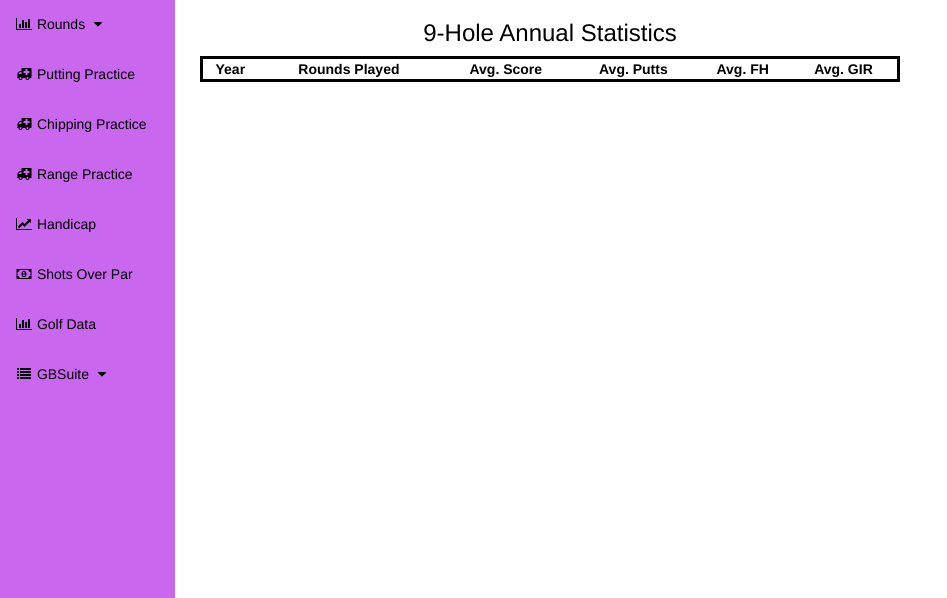
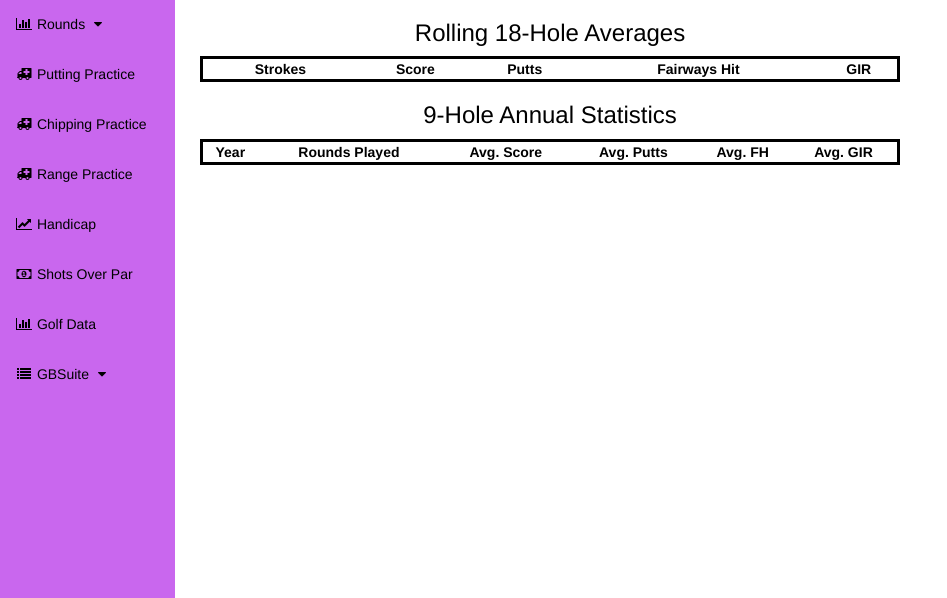
Before and after one commit to HunterProgram22/GBSuite, a Django app: page /GBGolf/ in a window 1280 px wide. Shown: the part 202-800 px from the top of the page, without its empty margins (0-947 px from the left). Run offline with Django 3.2, Linux system fonts and the light colour scheme; the visitor is signed in with stand-in values (Sample User, id 1); data that the repository does not hold is empty; some libraries are stand-ins or nearby versions.

Commit message:
Updating GBGolf for rolling averages.

```diff
--- a/GBGolf/templates/GBGolf/home.html
+++ b/GBGolf/templates/GBGolf/home.html
@@ -42,6 +42,27 @@ td, th {
 {% endfor %}
 </table>
 
+<h3 align="center">Rolling 18-Hole Averages</h3>
+<table width="100%" style="border: 3px solid black;">
+  <tr style="border: 1px solid black;">
+      <th>Strokes</th>
+      <th>Score</th>
+      <th>Putts</th>
+      <th>Fairways Hit</th>
+      <th>GIR</th>
+  </tr>
+<!--  {% for year in year_stats %}
+  <tr>
+      <td>{{ year.0 }}</td>
+      <td>{{ year.1 }}</td>
+      <td>{{ year.2 | floatformat:1 }}</td>
+      <td>{{ year.3 | floatformat:1 }}</td>
+      <td>{{ year.4 | floatformat:1 }}</td>
+      <td>{{ year.5 | floatformat:1 }}</td>
+  </tr>
+  {% endfor %} -->
+  </table>
+
 <h3 align="center">9-Hole Annual Statistics</h3>
 <table width="100%" style="border: 3px solid black;">
 <tr style="border: 1px solid black;">
```
